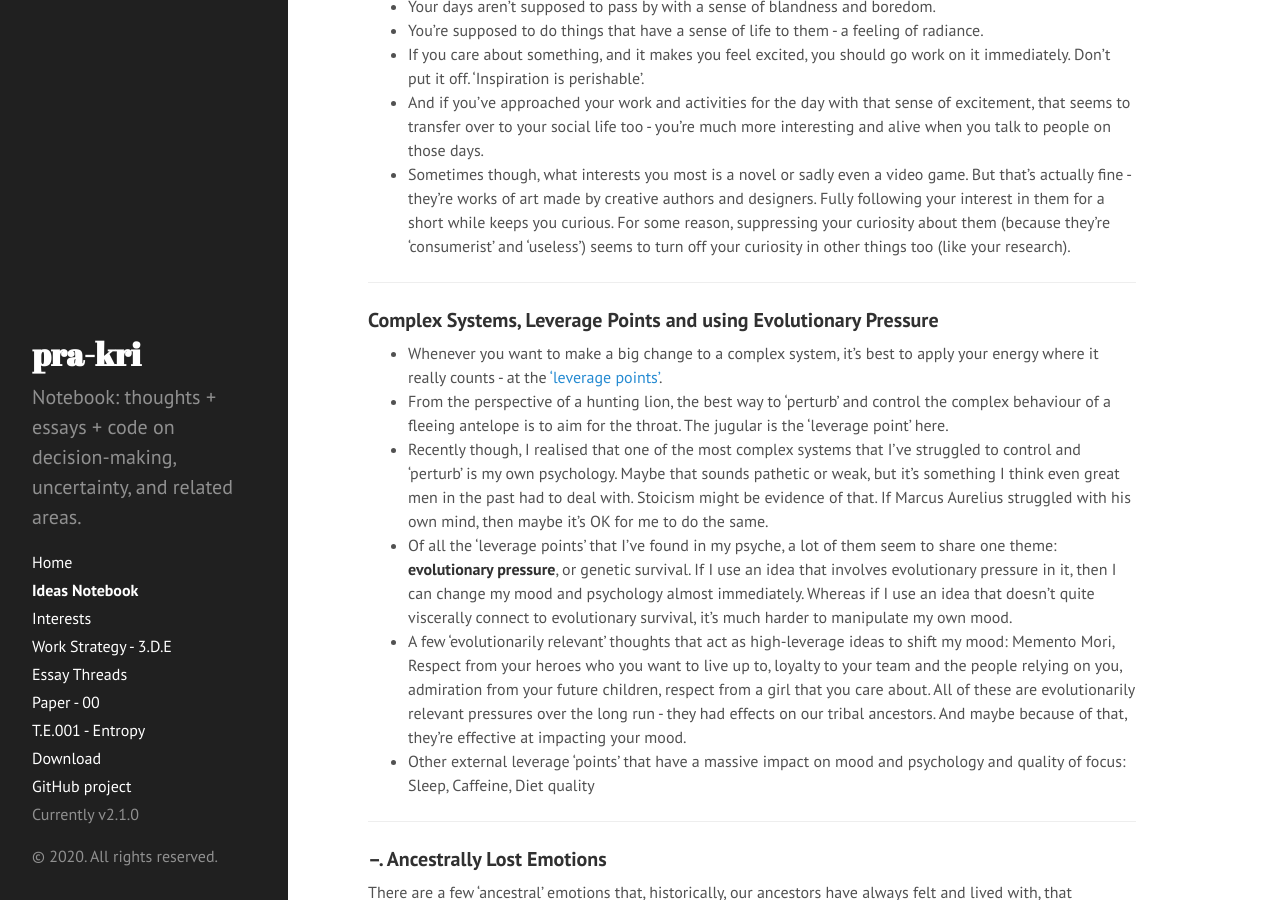
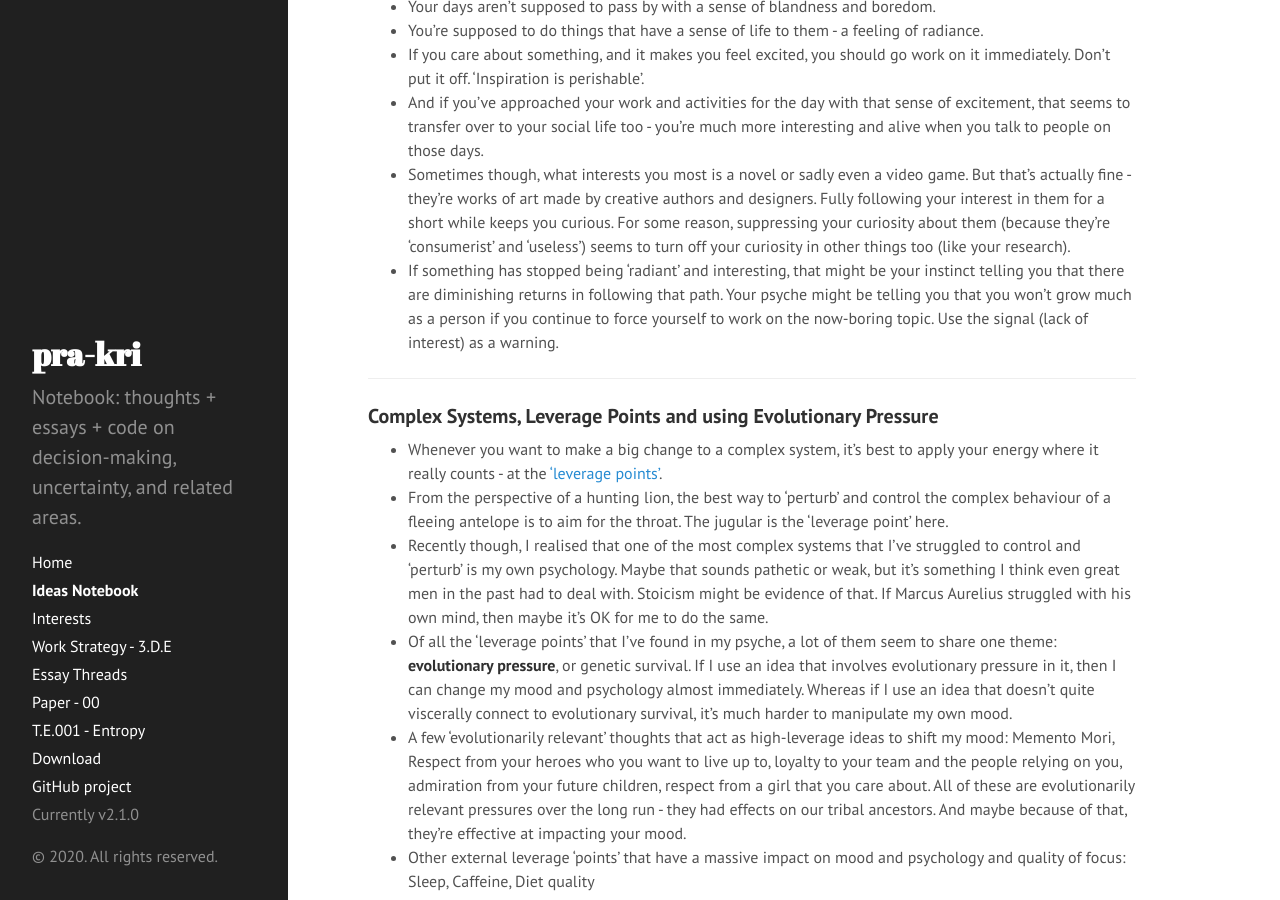
Before and after one commit to pra-kri/pra-kri.github.io, a Jekyll site: the page built from IdeasNotebook.md, in a window 1280 px wide and 900 px high, scrolled down 1779 px. Built offline with Jekyll 4.4.1, drawn with Linux system fonts in a browser that asks for light colours.

Commit message:
Update IdeasNotebook.md

```diff
--- a/IdeasNotebook.md
+++ b/IdeasNotebook.md
@@ -44,6 +44,7 @@ title: Ideas Notebook
 * If you care about something, and it makes you feel excited, you should go work on it immediately. Don't put it off. 'Inspiration is perishable'.
 * And if you've approached your work and activities for the day with that sense of excitement, that seems to transfer over to your social life too - you're much more interesting and alive when you talk to people on those days.
 * Sometimes though, what interests you most is a novel or sadly even a video game. But that's actually fine - they're works of art made by creative authors and designers. Fully following your interest in them for a short while keeps you curious. For some reason, suppressing your curiosity about them (because they're 'consumerist' and 'useless') seems to turn off your curiosity in other things too (like your research).
+* If something has stopped being 'radiant' and interesting, that might be your instinct telling you that there are diminishing returns in following that path. Your psyche might be telling you that you won't grow much as a person if you continue to force yourself to work on the now-boring topic. Use the signal (lack of interest) as a warning.
 
 ---
 
```
